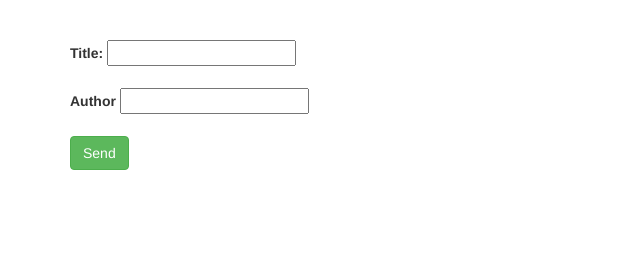
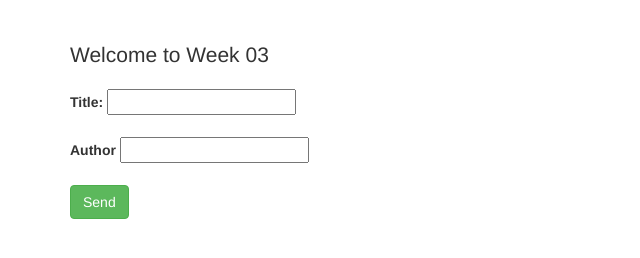
Before and after one commit to CaptainPradip/ITIS-6177---Assignment-06, a plain HTML site: page index.html in a window 1280 px wide. Shown: the whole page, without its empty margins (0-640 px from the left). Drawn offline with nearby package versions, Linux system fonts and the light colour scheme; no server answers.

Commit message:
added header

```diff
--- a/index.html
+++ b/index.html
@@ -17,6 +17,9 @@
   </head>
   <body>
     <div class="container">
+        <p class="lead">
+            Welcome to Week 03
+        </p>
       <div class="row">
         <div class="col-xs-12">
           <label for="title">Title:</label>
```
